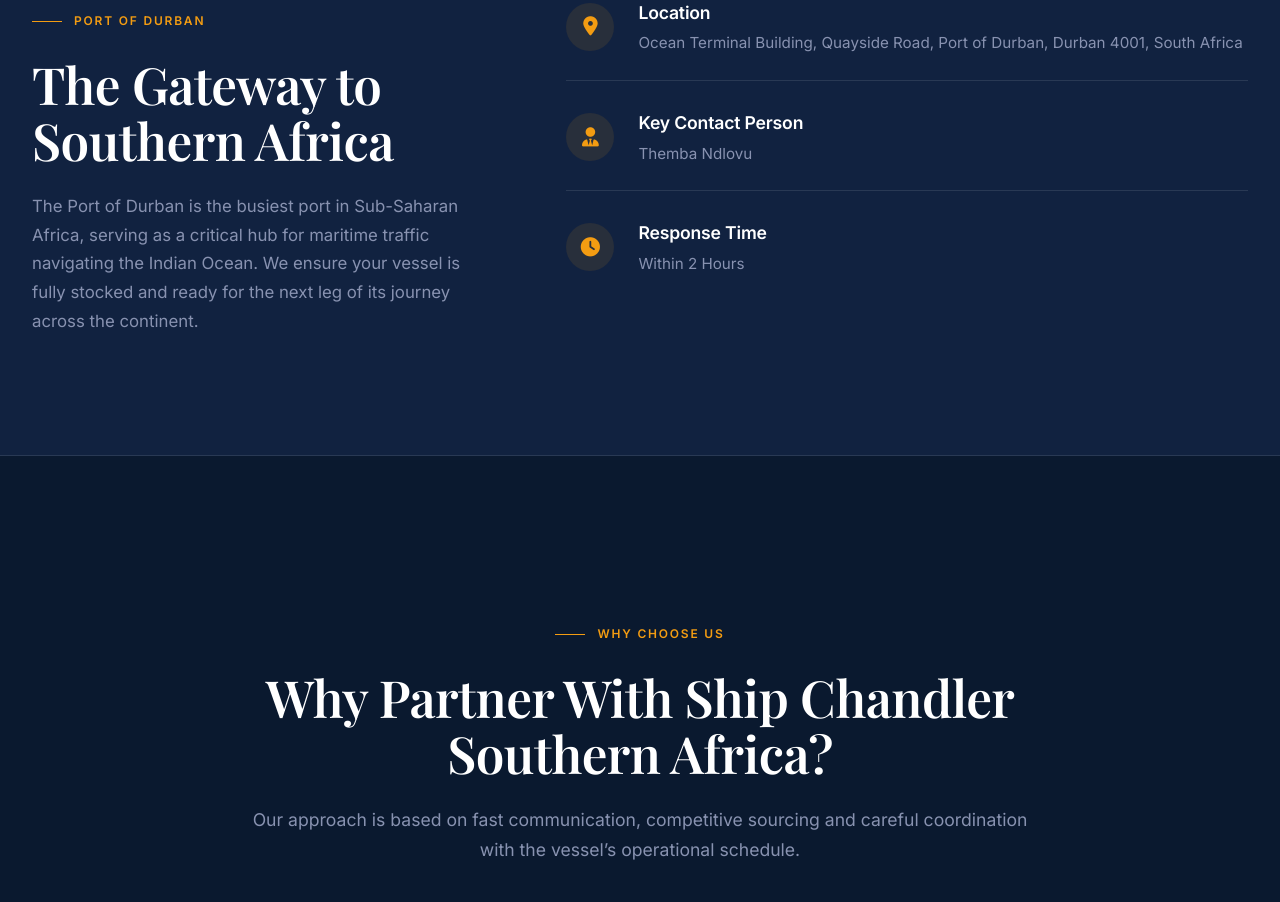
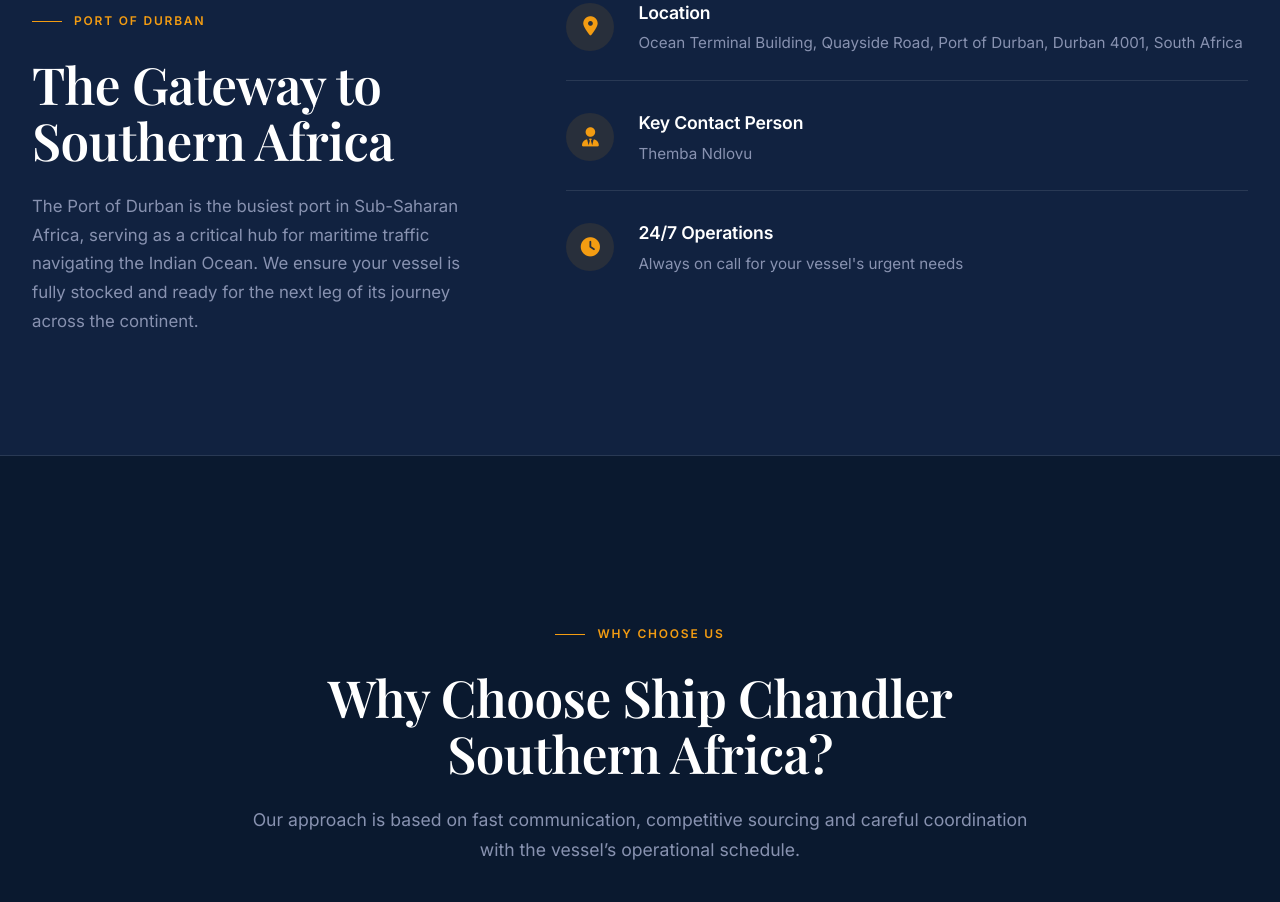
Before and after one commit to Mr-Reyan/southernafricaport, a plain HTML site: page index.html in a window 1280 px wide. Shown: the part 918-1820 px from the top of the page. Drawn offline with nearby package versions, Linux system fonts and the light colour scheme; a web font is replaced by a local one.

Commit message:
ui updatets

```diff
--- a/assets/css/port-pages.css
+++ b/assets/css/port-pages.css
@@ -148,6 +148,7 @@
     ========================================= */
     .site-header {
       position: fixed;
+      padding: 0 20px;
       top: 0;
       left: 0;
       width: 100%;
--- a/index.html
+++ b/index.html
@@ -191,6 +191,7 @@
         ========================================= */
         .site-header {
             position: fixed;
+            padding: 0 20px;
             top: 0;
             left: 0;
             width: 100%;
@@ -1633,8 +1634,8 @@
                     <div class="intro-item">
                         <div class="intro-icon"><i class="fas fa-clock"></i></div>
                         <div class="intro-text">
-                            <h4>Response Time</h4>
-                            <p>Within 2 Hours</p>
+                            <h4>24/7 Operations</h4>
+                            <p>Always on call for your vessel's urgent needs</p>
                         </div>
                     </div>
                 </div>
@@ -1646,7 +1647,7 @@
             <div class="container">
                 <div class="why-header reveal">
                     <span class="eyebrow" style="justify-content: center;">Why Choose Us</span>
-                    <h2>Why Partner With Ship Chandler Southern Africa?</h2>
+                    <h2>Why Choose Ship Chandler Southern Africa?</h2>
                     <p>Our approach is based on fast communication, competitive sourcing and careful coordination with
                         the vessel’s operational schedule.</p>
                 </div>
```
Also changed, not shown: about.html (+2 -1 lines), contact.html (+1 -0 lines), request-quote.html (+2 -1 lines), services.html (+1 -0 lines).
